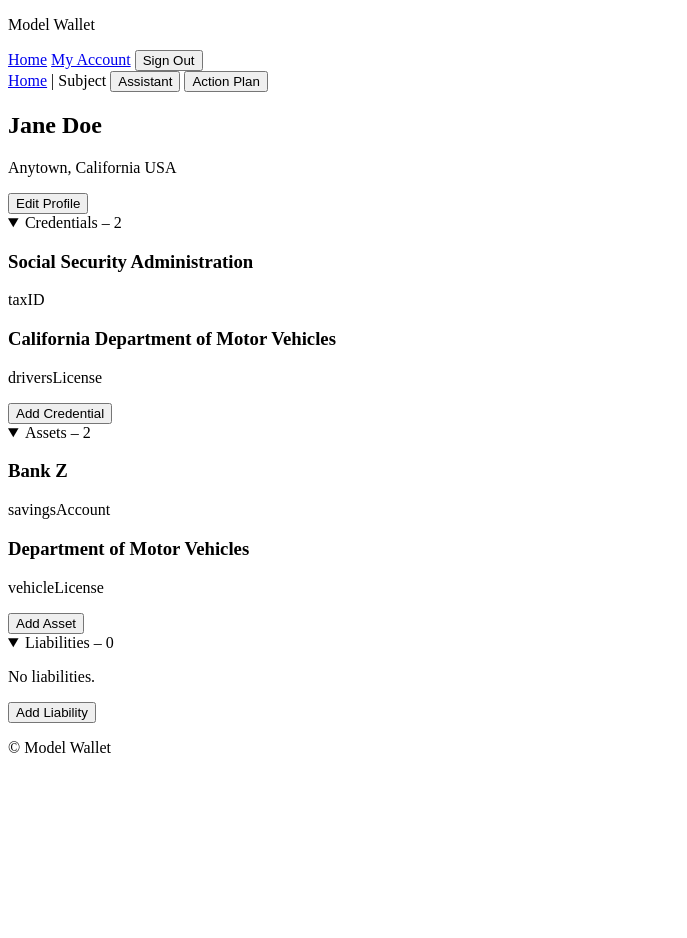
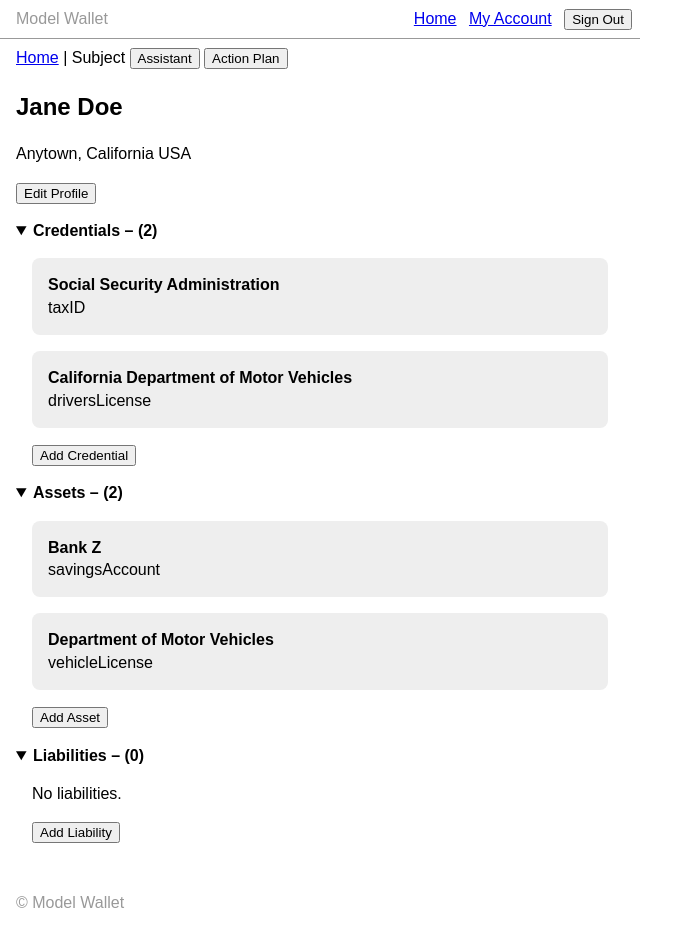
Before and after one commit to dhamaker/lad, a Jekyll site: the page built from docs/_subjects/002.md, in a window 1280 px wide. Shown: the whole page, without its empty margins (0-687 px from the left). Built offline with Jekyll 4.4.1, drawn with Linux system fonts in a browser that asks for light colours; before the commit the page ends 900 px from its top, so only the background shows below that.

Commit message:
Add relative URL for subdir publishing

```diff
--- a/docs/_includes/global-header.html
+++ b/docs/_includes/global-header.html
@@ -1,7 +1,7 @@
 <header>
   <p>{{site.title}}<p>
     <nav>
-      <a href="{{site.baseurl}}index.html">Home</a>
+      <a href="{{site.baseurl}}/index.html">Home</a>
       <a href="#">My Account</a>
       <button>Sign Out</button>
     </nav>
--- a/docs/_includes/meta-head.html
+++ b/docs/_includes/meta-head.html
@@ -4,6 +4,6 @@
     <meta charset="utf-8">
     <meta name="viewport" content="width=device-width, initial-scale=1.0">
     <title>{{page.title}} | {{site.title}}</title>
-    <link rel="stylesheet" href="{{site.baseurl}}assets/base.css">
+    <link rel="stylesheet" href="{{site.baseurl}}/assets/base.css">
   </head>
   <body class="{{page.layout}}">
```
Also changed, not shown: 4 other files.
